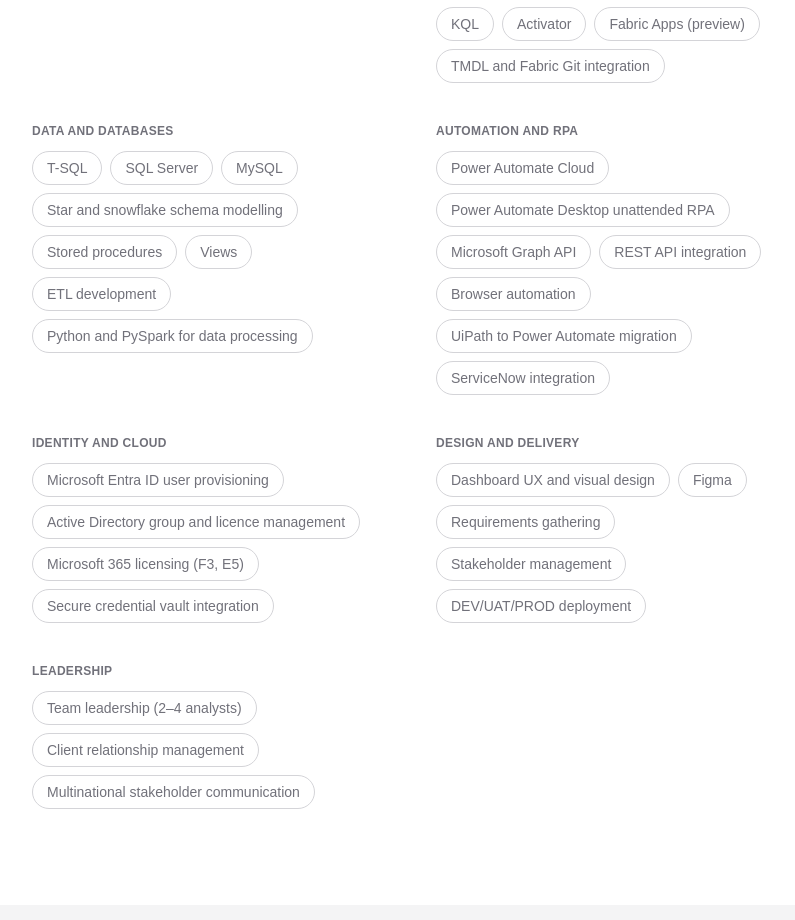
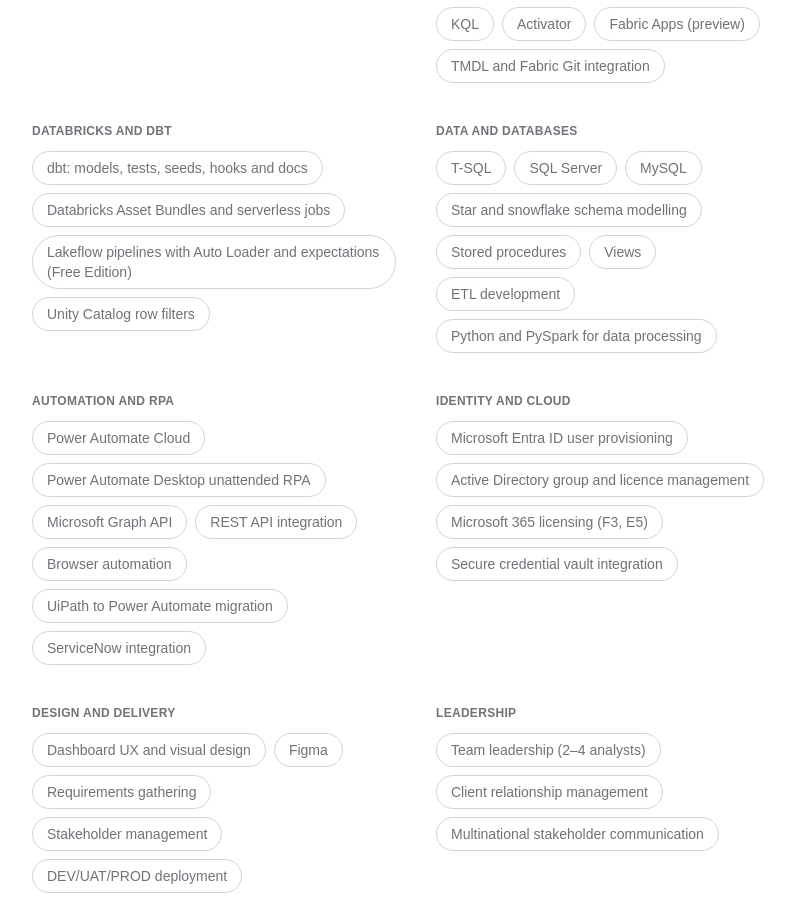
Before and after one commit to siamsadman/portfolio-site, a Next.js app: page / in a window 1280 px wide. Shown: the part 6120-7040 px from the top of the page, without its empty margins (224-1019 px from the left). Built offline with nearby package versions, Linux system fonts and the light colour scheme; a web font is replaced by a local one.

Commit message:
Add Databricks and dbt skills group

```diff
--- a/components/Skills.tsx
+++ b/components/Skills.tsx
@@ -42,6 +42,15 @@ const skillGroups = [
       "Activator",
       "Fabric Apps (preview)",
       "TMDL and Fabric Git integration",
+    ],
+  },
+  {
+    category: "Databricks and dbt",
+    items: [
+      "dbt: models, tests, seeds, hooks and docs",
+      "Databricks Asset Bundles and serverless jobs",
+      "Lakeflow pipelines with Auto Loader and expectations (Free Edition)",
+      "Unity Catalog row filters",
     ],
   },
   {
```
Also changed, not shown: 1 other file (tests, documents, lock files or other folders).
